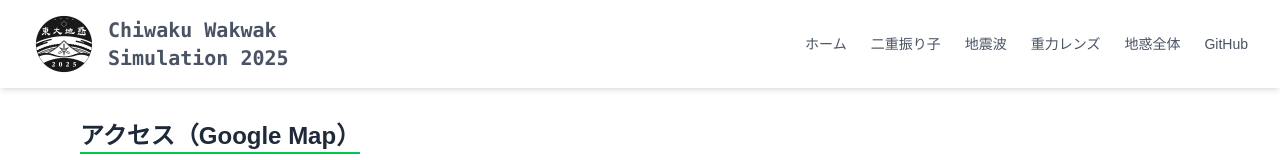
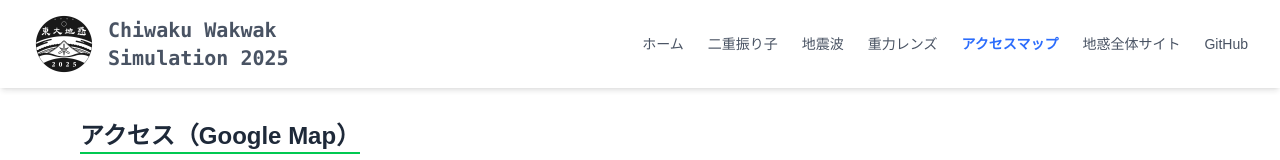
Before and after one commit to chiwaku-wakwak/chiwaku-simulation, a Next.js app: page /access in a window 1280 px wide. Shown: the top 160 px of the page. Built offline with nearby package versions, Linux system fonts and the light colour scheme.

Commit message:
improve css

```diff
--- a/src/app/globals.css
+++ b/src/app/globals.css
@@ -12,6 +12,7 @@ body {
   margin: 0px;
   text-size-adjust: 100%;
   -webkit-text-size-adjust: 100%;
+  background-color: white;
 }
 
 .block  :hover{
--- a/src/app/kelvin-helmholtz/page.tsx
+++ b/src/app/kelvin-helmholtz/page.tsx
@@ -79,6 +79,7 @@ const App: React.FC = () => {
             width={500}
             height={500}
             className="rounded-lg shadow-lg mx-auto"
+            unoptimized
           />
           <figcaption className="text-center text-sm text-gray-600 mt-2">
             図1:
--- a/src/components/Header.tsx
+++ b/src/components/Header.tsx
@@ -69,12 +69,18 @@ const Header: React.FC = () => {
             重力レンズ
           </Link>
           <Link
+            href="/access"
+            className={isActive("/access")}
+          >
+            アクセスマップ
+          </Link>
+          <Link
             href="https://sites.google.com/g.ecc.u-tokyo.ac.jp/chiwakuwakuwaku2025"
             target="_blank"
             rel="noopener noreferrer"
             className="text-gray-700"
           >
-            地惑全体
+            地惑全体サイト
           </Link>
           <Link
             href="https://github.com/chiwaku-wakwak"
@@ -101,25 +107,56 @@ const Header: React.FC = () => {
           {/* メニュー自体 */}
           <div className="absolute top-16 left-0 w-full bg-white shadow-lg z-50 px-4 py-10 mt-1 pb-3">
             <nav className="flex flex-col space-y-2 text-gray-700 text-sm">
-        <Link href="/" onClick={() => setIsOpen(false)} className={isActive("/")}>
+              <Link
+                href="/"
+                onClick={() => setIsOpen(false)}
+                className={isActive("/")}
+              >
                 ホーム
               </Link>
-        <Link href="/pendulum" onClick={() => setIsOpen(false)} className={isActive("/pendulum")}>
+              <Link
+                href="/pendulum"
+                onClick={() => setIsOpen(false)}
+                className={isActive("/pendulum")}
+              >
                 二重振り子
               </Link>
-        <Link href="/seismic" onClick={() => setIsOpen(false)} className={isActive("/seismic")}>
+              <Link
+                href="/seismic"
+                onClick={() => setIsOpen(false)}
+                className={isActive("/seismic")}
+              >
                 地震波
               </Link>
-        <Link href="/gravitational-lens" onClick={() => setIsOpen(false)} className={isActive("/gravitational-lens")}>
+              <Link
+                href="/gravitational-lens"
+                onClick={() => setIsOpen(false)}
+                className={isActive("/gravitational-lens")}
+              >
                 重力レンズ
               </Link>
-        <Link href="/access" onClick={() => setIsOpen(false)} className={isActive("/access")}>
-          アクセスマップ
+              <Link
+                href="/access"
+                onClick={() => setIsOpen(false)}
+                className={isActive("/access")}
+              >
+                アクセス
               </Link>
-        <Link href="https://sites.google.com/g.ecc.u-tokyo.ac.jp/chiwakuwakuwaku2025" target="_blank" rel="noopener noreferrer" className="text-gray-700">
-          地惑全体企画ページ
+              <Link
+                href="https://sites.google.com/g.ecc.u-tokyo.ac.jp/chiwakuwakuwaku2025"
+                target="_blank"
+                rel="noopener noreferrer"
+                className="text-gray-700"
+              >
+                地惑全体企画サイト
               </Link>
-        <Link href="https://github.com/chiwaku-wakwak" target="_blank" rel="noopener noreferrer" onClick={() => setIsOpen(false)} className="text-gray-700">
+              <Link
+                href="https://github.com/chiwaku-wakwak"
+                target="_blank"
+                rel="noopener noreferrer"
+                onClick={() => setIsOpen(false)}
+                className="text-gray-700"
+              >
                 GitHub
               </Link>
             </nav>
```
Lines whose indentation alone changed are shown as unchanged.
